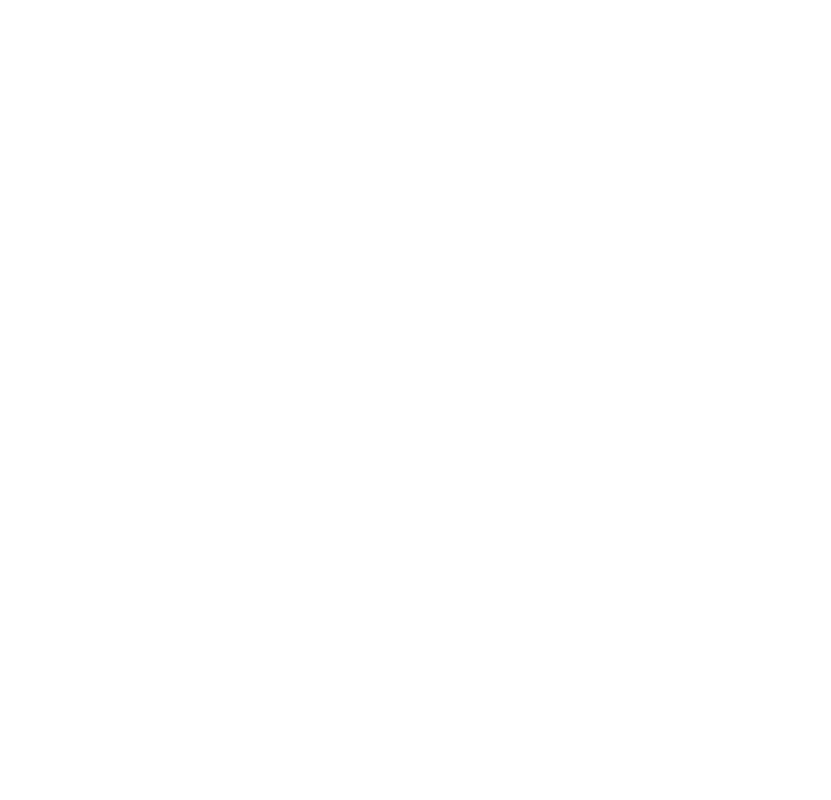
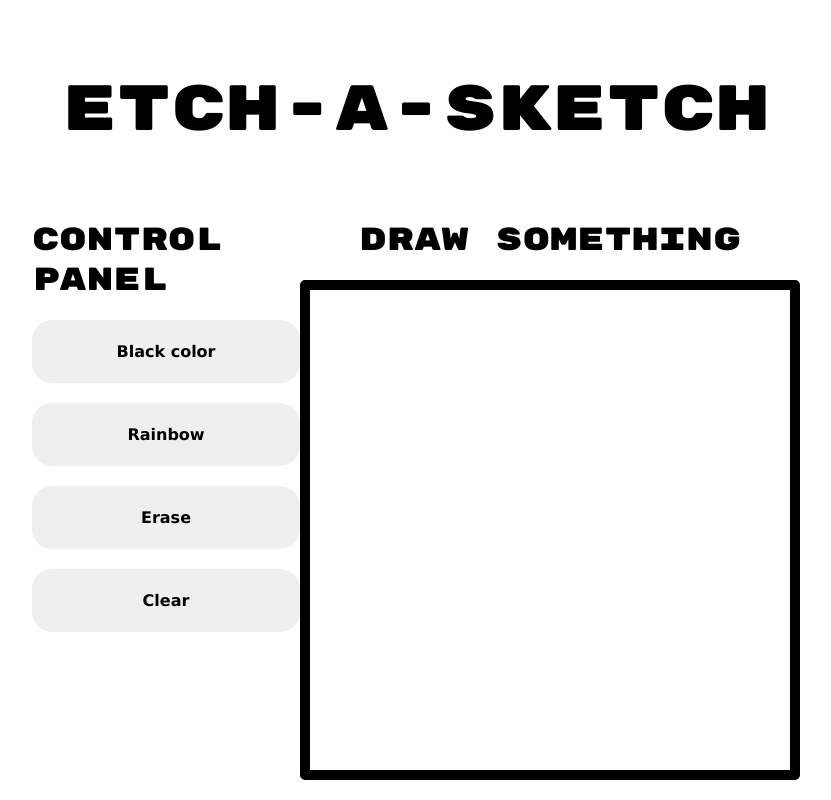
Before and after one commit to Mokalbari/etch-a-sketch, a plain HTML site: page index.html in a window 1280 px wide. Shown: the whole page, without its empty margins (224-1055 px from the left). Drawn offline with Linux system fonts and the light colour scheme.

Commit message:
Added base layout page
Flex box style around page
Added custom font
Created base :hover animation

```diff
--- a/css/style.css
+++ b/css/style.css
@@ -0,0 +1,59 @@
+/* Fonts, margin and padding for titles, buttons */
+h1, h2 {
+    font-family: 'Rubik Mono One', monospace;
+}
+
+h1 {
+    font-size: 4rem;
+    padding: 20px;
+    margin: 50px;
+}
+
+h2 {
+    font-size : 2rem;
+}
+
+.control-button {
+    font-family: Verdana, Geneva, Tahoma, sans-serif;
+    font-weight: 600;
+    padding: 20px 10px;
+    border-radius: 20px;
+    border : 2px solid transparent;
+}
+
+.control-button:hover{
+    border: 2px solid black;
+}
+.rainbow:hover {
+    background-color: #8EC5FC;
+    background-image: linear-gradient(62deg, #8EC5FC 0%, #E0C3FC 100%);
+    }
+
+/* Sizing flexbox container around page */
+.container {
+    display: flex;
+    justify-content: center;
+}
+
+.page-size {
+    width: 60vw;
+    justify-content: space-around;
+    align-items: flex-start;
+
+}
+
+.control-panel, .grid {
+    flex-direction: column;
+    gap: 20px;
+}
+
+.grid h2 {
+    align-self: center;
+}
+
+#sketch-grid {
+    border: 10px solid black;
+    width: 500px;
+    height:500px;
+    border-radius: 5px;
+}
--- a/index.html
+++ b/index.html
@@ -4,11 +4,35 @@
     <meta charset="UTF-8">
     <meta name="viewport" content="width=device-width, initial-scale=1.0">
     <title>Etch-a-sketch</title>
-    <link rel="stylesheet" href="../etch-a-sketch/css/css-reset.css">
-    <link rel="stylesheet" href="../etch-a-sketch/css/style.css">
+    <link rel="stylesheet" href="./css/css-reset.css">
+    <link rel="stylesheet" href="./css/style.css">
     <script src="../etch-a-sketch/script/script.js" defer></script>
+    <link rel="preconnect" href="https://fonts.googleapis.com">
+    <link rel="preconnect" href="https://fonts.gstatic.com" crossorigin>
+    <link href="https://fonts.googleapis.com/css2?family=Rubik+Mono+One&display=swap" rel="stylesheet">
 </head>
 <body>
-
+    <header>
+        <div class="container title">
+            <h1>Etch-a-sketch</h1>
+        </div>
+    </header>
+    <main>
+        <div class="container">
+            <div class="container page-size">
+                <div class="container control-panel">
+                    <h2>Control panel</h2>
+                    <button class="control-button black">Black color</button>
+                    <button class="control-button rainbow">Rainbow</button>
+                    <button class="control-button erase">Erase</button>
+                    <button class="control-button clear">Clear</button>
+                </div>
+                <div class="container grid">
+                    <h2>Draw something </h2>
+                    <div id="sketch-grid"></div>
+                </div>
+        </div>
+        </div>
+    </main>
 </body>
 </html>
```
